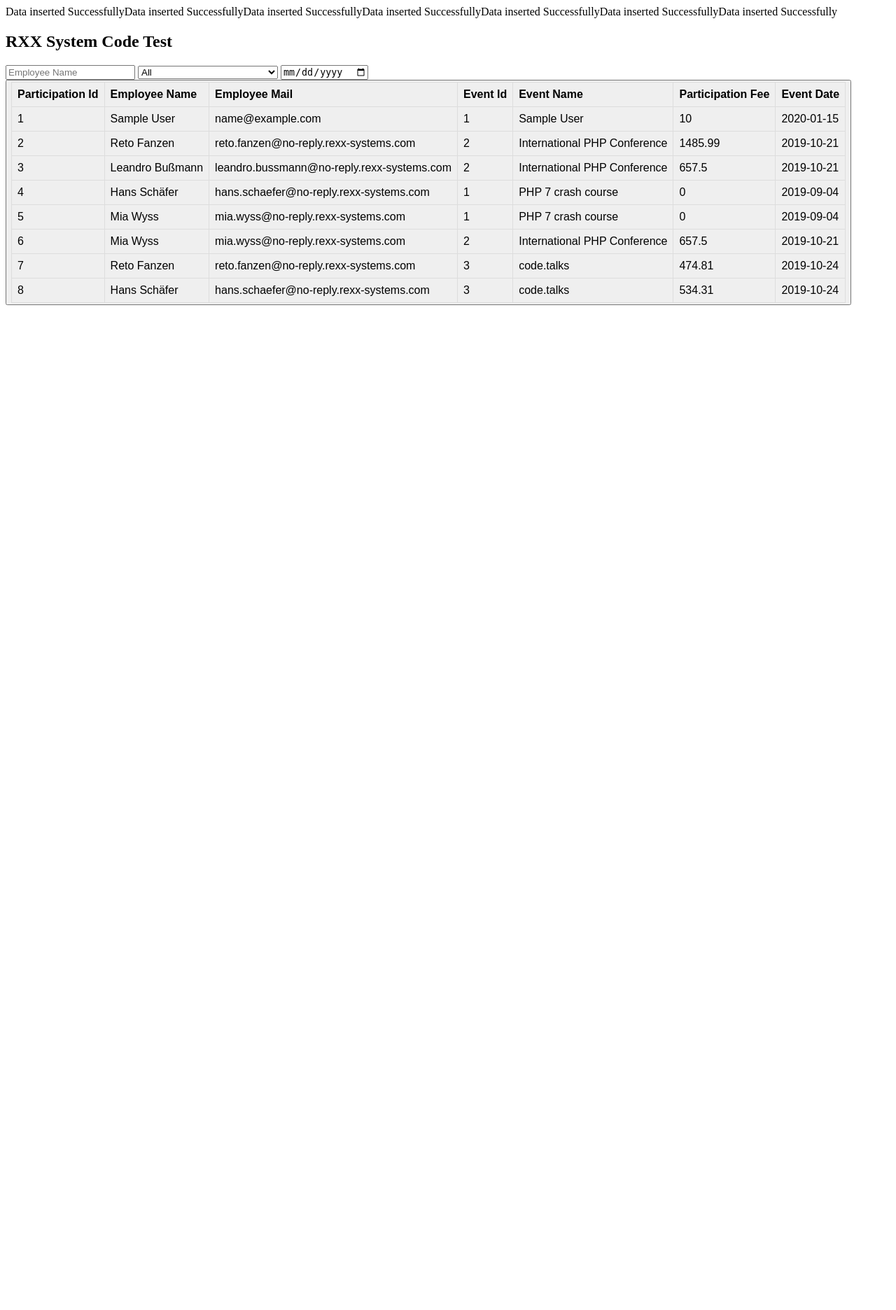
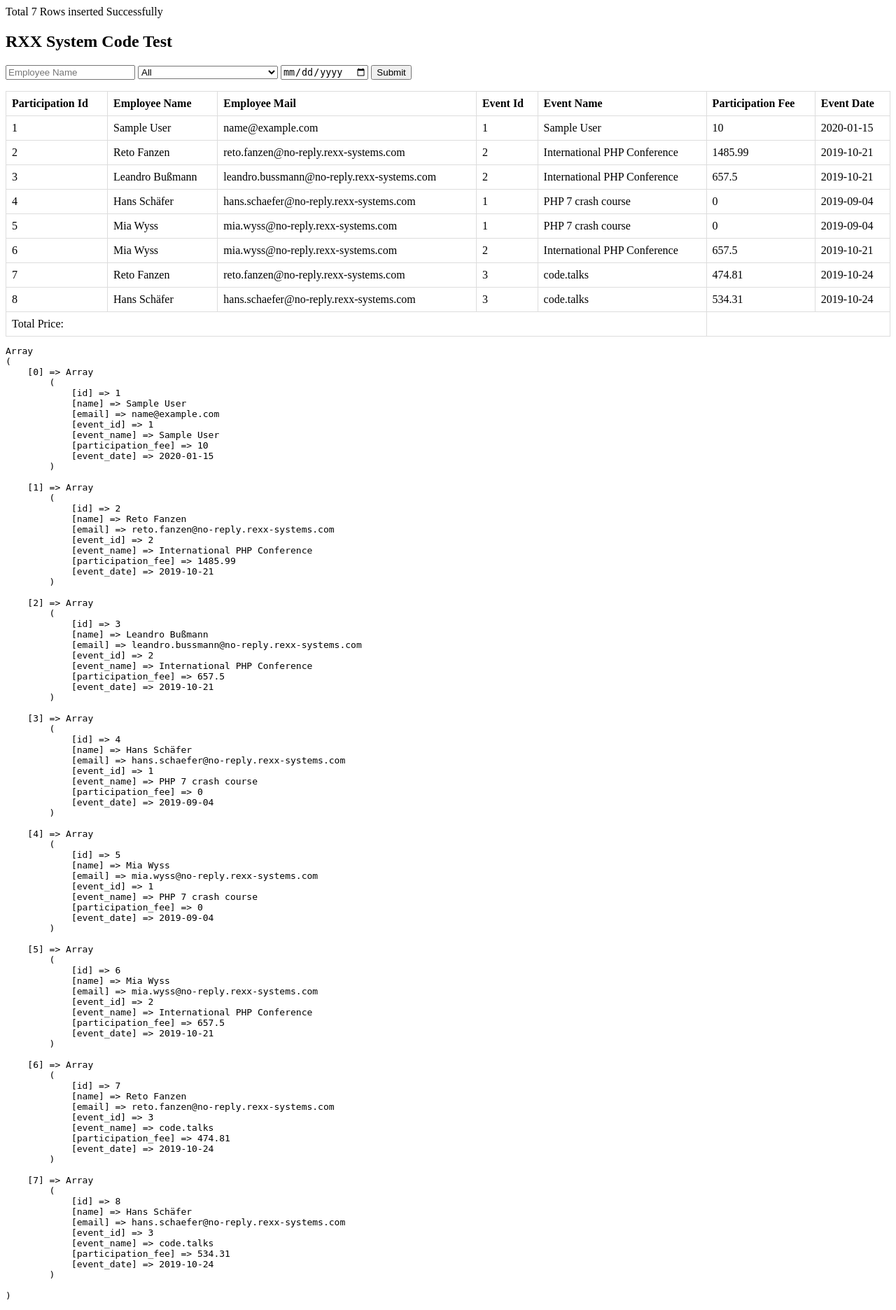
Before and after one commit to arafique01/rexx-system-test, a PHP site: page / in a window 1280 px wide. Shown: the whole page at 70% size. Before the commit the page ends 436 px from the top, so only its background shows below. Run offline with PHP 8.4, Linux system fonts and the light colour scheme; tables that the repository leaves empty hold one stand-in row (values such as "Sample post"); data that the repository does not hold is empty.

Commit message:
Add total sum functionality

```diff
--- a/index.php
+++ b/index.php
@@ -9,6 +9,7 @@
 
 $file = file_get_contents(__DIR__.'/Code Challenge (Events).json');
 $json = json_decode($file,true);
+$counter = 0;
 foreach($json as $value){
     $participation_id = $value['participation_id'];
     $employee_name = $value['employee_name'];
@@ -17,12 +18,11 @@
     $event_name = $value['event_name'];
     $participation_fee = $value['participation_fee'];
     $event_date = $value['event_date'];
-
     if($db->insert_into_db($participation_id,$employee_name, $employee_mail,$event_id, $event_name, $participation_fee, $event_date)){
-        echo "Data inserted Successfully";
+        $counter++;
     }
-
 }
+echo "Total $counter Rows inserted Successfully";
 
 $employee_name = (isset($_POST['employeeName']))? $_POST['employeeName']:"";
 $event_name = (isset($_POST['eventName']))? $_POST['eventName']:"";
@@ -31,10 +31,12 @@
 if($employee_name != "" || $event_name != "" || $date != ""){
     if($result = $db->filterData($employee_name, $event_name, $date)){
         include(__DIR__."/view/form.php"); // form template
+
     }
 
 }else{
     if($result = $db->getData()){
         include(__DIR__."/view/form.php"); // form template
+        echo "<pre>";print_r($result);
     }
 }
--- a/lib/config.php
+++ b/lib/config.php
@@ -41,7 +41,7 @@
 
 	function filterData($emp_name, $event_name,$date)
 	{
-		$query = "SELECT * FROM employee WHERE name = $emp_name AND event_name = $event_name AND event_date = $date";
+		$query = "SELECT *, (SELECT SUM(participation_fee) FROM employee) AS total_sum FROM employee WHERE name = $emp_name AND event_name = $event_name AND event_date = $date";
 		$result      = mysqli_query($this->connect, $query) or die(mysqli_error($this->connect));
 		$rowsCounter = mysqli_num_rows($result);
 
--- a/view/form.php
+++ b/view/form.php
@@ -30,7 +30,7 @@
             <option value="code.talks">code.talks</option>
         </select>
         <input type="date" id="date" name="date"  />
-        <button type="submit" value="Submit">
+        <input type="submit" value="Submit" name= "Submit">
     </form>
 
     <table id="dataTable"><thead>
@@ -56,8 +56,13 @@
 
         </tr>
         <?php }?>
+        <tr>
+            <td colspan="5">Total Price:</td>
+            <td colspan="2"><?php echo $result['total_sum'];?></td>
+        </tr>
     </tbody>
     </table>
+
 
 </body>
 
```
